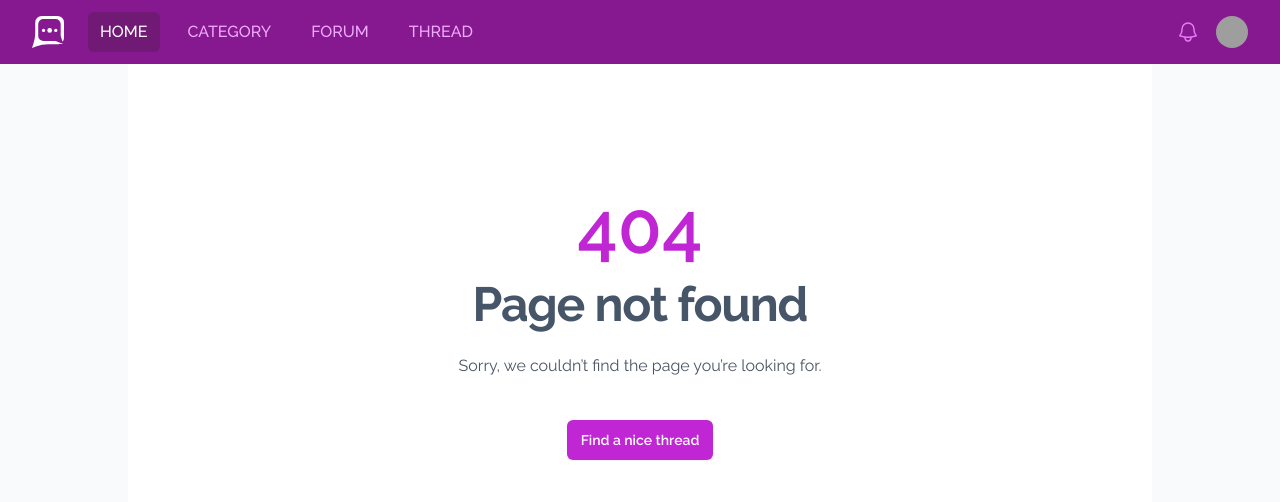
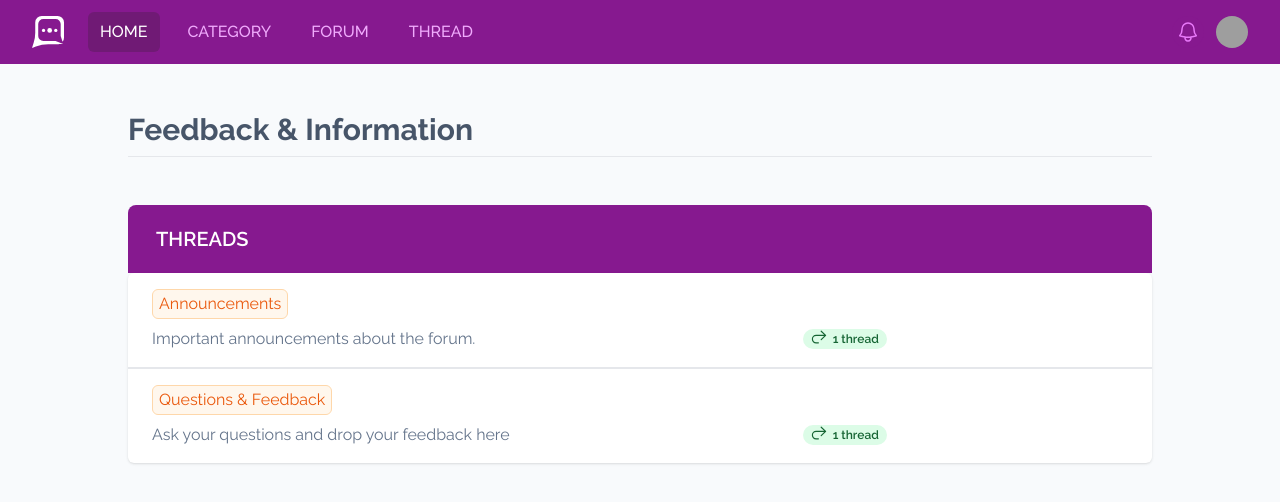
Before and after one commit to TaniaGA01/ForumTS, a Vue app: page /category/-KpR7vRkiRPpbUd_TVAR in a window 1280 px wide. Before the commit this address had no page. Shown: the top 502 px of the page. Built offline with nearby package versions, Linux system fonts and the light colour scheme; grey boxes are pictures that could not be loaded.

Commit message:
Categorys, Collections and Forums

```diff
--- a/components.d.ts
+++ b/components.d.ts
@@ -10,6 +10,11 @@ export {}
 declare module '@vue/runtime-core' {
   export interface GlobalComponents {
     AppDate: typeof import('./src/components/AppDate.vue')['default']
+    CategorieList: typeof import('./src/components/CategorieList.vue')['default']
+    Categories: typeof import('./src/components/Categories.vue')['default']
+    CategoriesList: typeof import('./src/components/CategoriesList.vue')['default']
+    CategoryList: typeof import('./src/components/CategoryList.vue')['default']
+    ForumList: typeof import('./src/components/ForumList.vue')['default']
     PostEditor: typeof import('./src/components/PostEditor.vue')['default']
     PostsList: typeof import('./src/components/PostsList.vue')['default']
     RouterLink: typeof import('vue-router')['RouterLink']
--- /dev/null
+++ b/src/components/CategoryList.vue
@@ -0,0 +1,23 @@
+<script setup lang="ts">
+import type { ForumElementI } from '@/data/data.interfaces'
+import sourceData from '@/data/data.json'
+import { reactive } from 'vue';
+const forumsData = reactive<ForumElementI[]>(sourceData.forums)
+
+const props = defineProps({
+    categories: Object,
+});
+
+const getForumsForCategorie = (category:any) => {
+    return forumsData.filter(forum => forum.categoryId === category.id)
+}
+
+</script>
+<template>
+    <ForumList
+    v-for="category in props.categories" :key="category?.id"
+    :forums="getForumsForCategorie(category)"
+    :title="category?.name"
+    :category-id="category?.id"
+    />
+</template>
--- /dev/null
+++ b/src/components/ForumList.vue
@@ -0,0 +1,65 @@
+<script setup lang="ts">
+import { ArrowUturnRightIcon } from '@heroicons/vue/20/solid'
+
+const props = defineProps({
+    forums: Object,
+    title: String,
+    categoryId:String
+});
+
+const forumThreadWord = (forum: any) => {
+    if (forum.threads?.length) {
+        return forum.threads.length as number > 1 ? `threads` : `thread`
+    } else {
+        return  `No threads`
+    }
+}
+
+</script>
+<template>
+    <RouterLink v-if="props.categoryId" :to="{name:'category', params:{id: props.categoryId}}" >
+        <h2 class="text-xl bg-fuchsia-800 py-5 px-7 text-white uppercase rounded-t-lg font-semibold mt-10">
+            {{ props.title }}
+        </h2>
+    </RouterLink>
+    <h2 v-else class="text-xl bg-fuchsia-800 py-5 px-7 text-white uppercase rounded-t-lg font-semibold mt-10">
+            Threads
+        </h2>
+    <div class="overflow-hidden bg-white shadow sm:rounded-md">
+        <ul role="list" class="divide-y-2 divide-gray-200">
+            <li v-for="forum in props.forums" :key="forum.id">
+                <div class="px-4 py-4 sm:px-6">
+                    <div class="flex items-center justify-between">
+                        <RouterLink :to="{ name: 'Forum', params: { id: forum.id } }"
+                            class="bg-orange-50 text-orange-600 border-orange-200 border py-0.5 px-1.5 rounded-md
+                                hover:bg-orange-100">
+                            {{ forum.name }}
+                        </RouterLink>
+                    </div>
+                    <div class="mt-2 sm:flex sm:justify-between align-text-top">
+                        <div class="sm:flex">
+                            <p class="text-slate-500">{{ forum.description }}</p>
+                        </div>
+                        <div class="mt-2 flex items-center  text-gray-500 sm:mt-0 w-1/3">
+                            <p
+                                class="inline-flex rounded-full bg-green-100 px-2 text-xs font-semibold leading-5 text-green-800 sm:mr-5">
+                                <ArrowUturnRightIcon class="mr-1.5 h-4 w-4 flex-shrink-0" aria-hidden="true" />
+                                <span>{{ forum.threads?.length }} {{ forumThreadWord(forum) }}</span>
+                            </p>
+                            <!-- <img :src="userById(thread.userId)?.avatar" class="h-10 w-10 rounded-full mr-2" />
+                            <div class="grid">
+                                <a href="#" class="bg-violet-50 text-violet-600 border-violet-200 border py-0.5 px-1.5 rounded-md ml-2
+                                hover:bg-violet-100">
+                                    <small>
+                                        {{ userById(thread.userId)?.name }}
+                                    </small>
+                                </a>
+                                <AppDate :timestamp="thread.publishedAt" class="ml-3" />
+                            </div> -->
+                        </div>
+                    </div>
+                </div>
+            </li>
+        </ul>
+    </div>
+</template>
--- a/src/components/ThreadList.vue
+++ b/src/components/ThreadList.vue
@@ -18,10 +18,9 @@ const userById = (userId: undefined | string) => {
                     <div class="px-4 py-4 sm:px-6">
                         <div class="flex items-center justify-between">
                             <RouterLink :to="{ name: 'threadShow', params: { id: thread.id } }"
-                                class="truncate text-lg  text-slate-600 font-medium">
+                                class="truncate text-lg font-medium bg-orange-50 text-orange-600 border-orange-200 border py-0.5 px-1.5 rounded-md hover:bg-orange-100">
                                 {{ thread.title }}
                             </RouterLink>
-
                         </div>
                         <hr class="mt-2 border-dotted">
                         <div class="mt-2 sm:flex sm:justify-between align-text-top">
@@ -30,9 +29,9 @@ const userById = (userId: undefined | string) => {
                                     <UserCircleIcon class="mr-1.5 h-5 w-5 flex-shrink-0 text-gray-400" aria-hidden="true" />
                                     Par :
                                     <a href="#"
-                                    class="bg-orange-50 text-orange-600 border-orange-200 border py-0.5 px-1.5 rounded-md ml-2
-                                    hover:bg-orange-100">
-                                        {{ userById(thread.userId)?.name }}
+                                    class="bg-fuchsia-50 text-fuchsia-600 border-fuchsia-200 border py-0.5 px-1.5 rounded-md ml-2
+                                    hover:bg-fuchsia-100">
+                                        <small>{{ userById(thread.userId)?.name }}</small>
                                     </a>
                                 </p>
                                 <p class="mt-2 flex items-center  text-gray-500 sm:mt-0 sm:ml-6">
@@ -40,7 +39,7 @@ const userById = (userId: undefined | string) => {
                                     <AppDate :timestamp="thread.publishedAt" />
                                 </p>
                             </div>
-                            <div class="mt-2 flex items-center  text-gray-500 sm:mt-0 w-1/3">
+                            <div class="mt-2 flex items-center  text-gray-500 sm:mt-0 w-2/5">
                                 <p
                                     class="inline-flex rounded-full bg-green-100 px-2 text-xs font-semibold leading-5 text-green-800 sm:mr-5">
                                     <ArrowUturnRightIcon class="mr-1.5 h-4 w-4 flex-shrink-0" aria-hidden="true" />
--- /dev/null
+++ b/src/pages/Category.vue
@@ -0,0 +1,28 @@
+
+<script setup lang="ts">
+import type { ForumElementI, CategoryI } from '@/data/data.interfaces'
+import sourceData from '@/data/data.json'
+import { useRoute } from 'vue-router';
+import { reactive } from 'vue';
+const route = useRoute()
+
+const forumsData = reactive<ForumElementI[]>(sourceData.forums)
+const categories = reactive<CategoryI[]>(sourceData.categories)
+
+const category1 = categories.find(category => category.id === route.params.id)
+
+const getForumsForCategorie = (category:any) => {
+    return forumsData.filter(forum => forum.categoryId === category.id)
+}
+
+</script>
+<template>
+    <div>
+        <h1 class="text-3xl mt-12 font-bold text-slate-600">{{ category1?.name }}</h1>
+        <hr class="mt-2 mb-12">
+    </div>
+    <ForumList
+    :forums="getForumsForCategorie(category1)"
+    :title="category1?.name"
+    />
+</template>
--- a/src/pages/Forum.vue
+++ b/src/pages/Forum.vue
@@ -8,6 +8,7 @@ import { useRoute } from 'vue-router';
 const forumsData = reactive<ForumElementI[]>(sourceData.forums)
 const threadsData = reactive<ThreadI[]>(sourceData.threads)
 const users = reactive<UserI[]>(sourceData.users)
+
 
 const route = useRoute()
 const forum = computed(() => forumsData.find(forum => forum.id === route.params.id));
@@ -51,7 +52,7 @@ const breadcrumbs = [
     </div>
     <div class="flex justify-between mt-16">
         <div>
-            <h1 class="text-4xl font-semibold text-slate-700 uppercase">{{ forum?.name }}</h1>
+            <h1 class="text-4xl font-bold text-slate-700 uppercase">{{ forum?.name }}</h1>
         </div>
         <div>
             <a href="http://"
--- a/src/pages/Home.vue
+++ b/src/pages/Home.vue
@@ -1,12 +1,9 @@
 <script setup lang="ts">
-import ThreadList from '@/components/ThreadList.vue';
-import type { ThreadI, PostI, UserI } from '@/data/data.interfaces'
+import type { CategoryI} from '@/data/data.interfaces'
 import sourceData from '@/data/data.json'
 import { reactive } from 'vue';
 
-const threads = reactive<ThreadI[]>(sourceData.threads)
-const posts = reactive<PostI[]>(sourceData.posts)
-const users = reactive<UserI[]>(sourceData.users)
+const categories = reactive<CategoryI[]>(sourceData.categories) as object
 
 </script>
 
@@ -15,5 +12,5 @@ const users = reactive<UserI[]>(sourceData.users)
         <img src="@/images/logo-forum.svg" alt="" srcset="" width="130">
         <h1 class="text-6xl font-bold text-slate-600">Welcome to the Forum</h1>
     </div>
-    <ThreadList :threads="threads" :posts="posts" :users="users" />
+    <CategoryList :categories="categories"/>
 </template>
--- a/src/router/index.ts
+++ b/src/router/index.ts
@@ -7,7 +7,7 @@ const router = createRouter({
     {
       path: '/',
       name: 'home',
-      component: () => import('@/views/HomeView.vue')
+      component: () => import('@/pages/Home.vue')
     },
     {
       path: '/thread/:id',
@@ -32,9 +32,9 @@ const router = createRouter({
 
     },
     {
-      path: '/category',
+      path: '/category/:id',
       name: 'category',
-      component: () => import('../views/CategoryView.vue')
+      component: () => import('@/pages/Category.vue')
     },
     {
       path: '/:pathMatch(.*)*',
```
